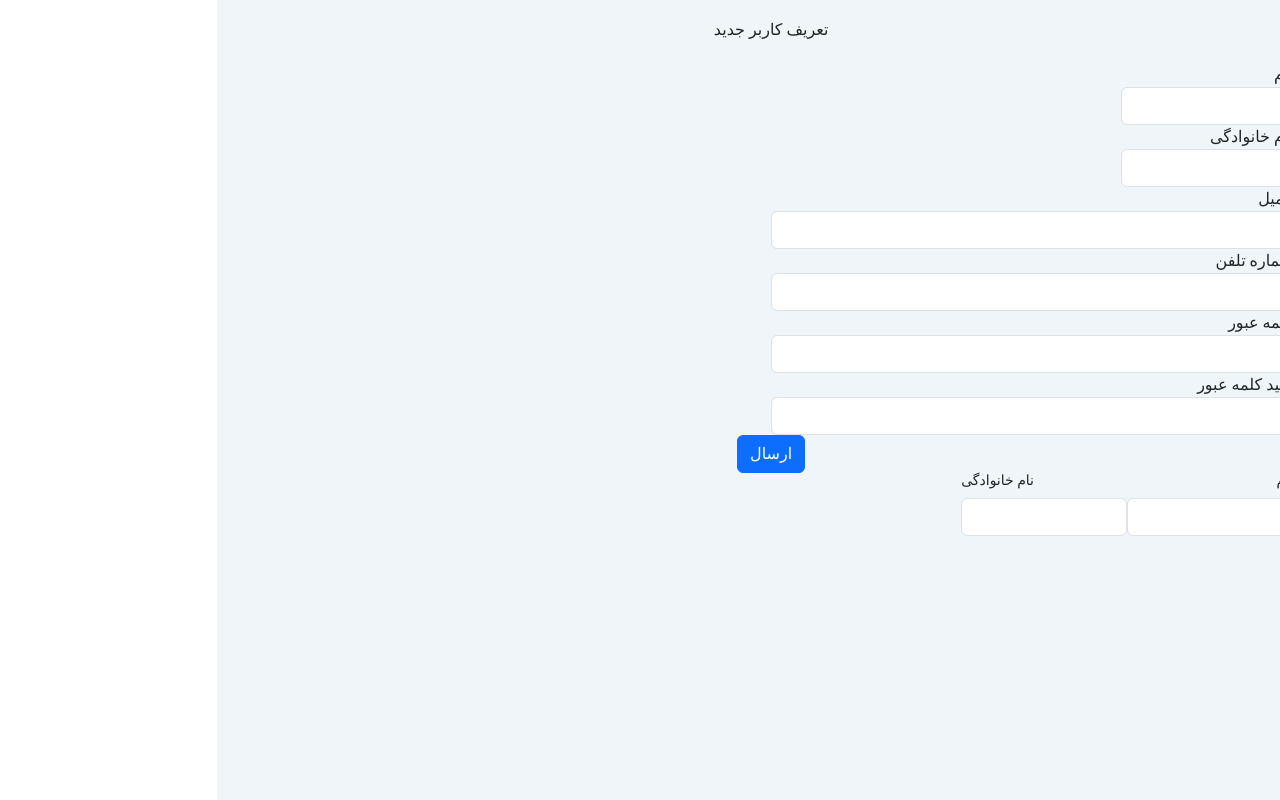
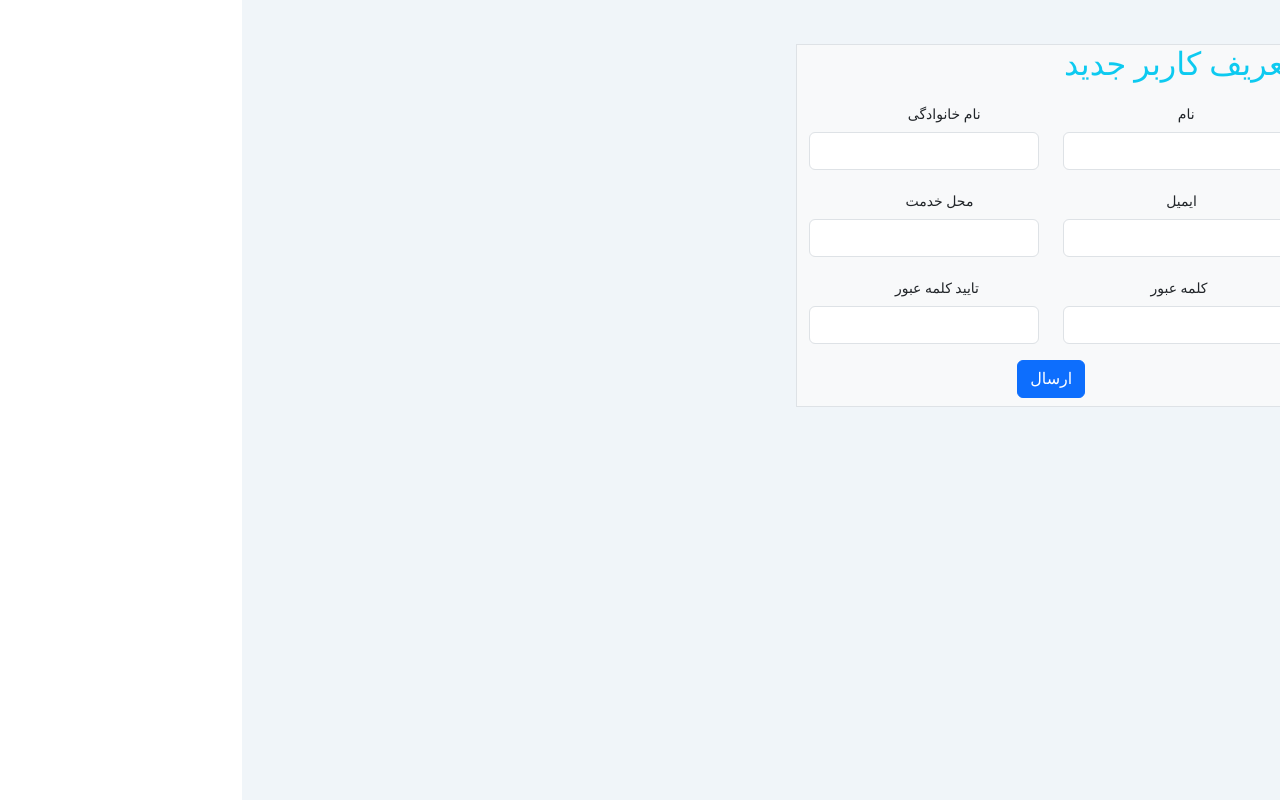
Before and after one commit to hosseinhaji1980/news-dashboard, a React (Create React App) app: page /users in a window 1280 px wide. Built offline with nearby package versions, Linux system fonts and the light colour scheme; a web font is replaced by a local one.

Commit message:
edit users form

```diff
--- a/src/Pages/Users.jsx
+++ b/src/Pages/Users.jsx
@@ -27,16 +27,25 @@ const Users = () => {
   };
 
   return (
-    <div className="user-form-container">
+    <div className="user-form-container p-4 ">
       <div className="form-wrapper">
-        <h2 className="text-center mb-4">تعریف کاربر جدید</h2>
+        <div className="row">
+  <div className="col-xl-6 text-end border bg-light">
+  <div className="row d-flex justify-content-between">
+  <div className="col-xl-12 text-end">
+        <h2 className="text-end fs-2 mb-4 text-info ">تعریف کاربر جدید</h2>
+        </div>
+        </div>
         <form onSubmit={handleSubmit}>
-          <div className="row d-flex justify-contents-between">
-            <div className="col-xl-8">
 
-          <div className=" form-row">
-            <div className="form-group col-md-3">
-              <label htmlFor="firstName">نام</label>
+        <div className="row d-flex justify-content-between">
+  <div className="col-xl-12 text-end">
+    <div className="d-flex justify-content-around">
+      <h4 className='fs-sm'>نام</h4>
+      <h4 className='text-start'>نام خانوادگی</h4>
+    </div>
+    <div className="row g-6">
+      <div className="col">
         <input
           type="text"
           className="form-control"
@@ -47,99 +56,7 @@ const Users = () => {
           required
         />
       </div>
-            <div className="form-group col-md-3">
-              <label htmlFor="lastName">نام خانوادگی</label>
-              <input
-                type="text"
-                className="form-control"
-                id="lastName"
-                name="lastName"
-                value={formData.lastName}
-                onChange={handleChange}
-                required
-              />
-            </div>
-          </div>
-            </div>
-
-          </div>
-          <div className="form-row">
-            <div className="form-group col-md-6">
-              <label htmlFor="email">ایمیل</label>
-              <input
-                type="email"
-                className="form-control"
-                id="email"
-                name="email"
-                value={formData.email}
-                onChange={handleChange}
-                required
-              />
-            </div>
-            <div className="form-group col-md-6">
-              <label htmlFor="phone">شماره تلفن</label>
-              <input
-                type="tel"
-                className="form-control"
-                id="phone"
-                name="phone"
-                value={formData.phone}
-                onChange={handleChange}
-                required
-              />
-            </div>
-          </div>
-          <div className="form-row">
-            <div className="form-group col-md-6">
-              <label htmlFor="password">کلمه عبور</label>
-              <input
-                type="password"
-                className="form-control"
-                id="password"
-                name="password"
-                value={formData.password}
-                onChange={handleChange}
-                required
-              />
-            </div>
-            <div className="form-group col-md-6">
-              <label htmlFor="confirmPassword">تایید کلمه عبور</label>
-              <input
-                type="password"
-                className="form-control"
-                id="confirmPassword"
-                name="confirmPassword"
-                value={formData.confirmPassword}
-                onChange={handleChange}
-                required
-              />
-            </div>
-          </div>
-          <div className="text-center">
-            <button type="submit" className="btn btn-primary">
-              ارسال
-            </button>
-          </div>
-        </form>
-      </div>
-      <div className="row d-flex justify-content-between">
-  <div className="col-xl-4">
-    <div className="d-flex justify-content-between">
-      <h4>نام</h4>
-      <h4>نام خانوادگی</h4>
-    </div>
-    <div className="row">
-
-    <div className="d-flex justify-content-between">
-    <input
-                type="text"
-                className="form-control"
-                id="firstName"
-                name="firstName"
-                value={formData.firstName}
-                onChange={handleChange}
-                required
-                />
+      <div className="col">
         <input
           type="text"
           className="form-control"
@@ -153,7 +70,86 @@ const Users = () => {
     </div>
   </div>
 </div>
+<div className="row d-flex justify-content-between mt-4">
+  <div className="col-xl-12 text-end">
+    <div className="d-flex justify-content-around">
+      <h4 className='fs-sm'>ایمیل</h4>
+      <h4 className='text-start'>محل خدمت</h4>
     </div>
+    <div className="row g-6">
+      <div className="col">
+        <input
+          type="email"
+          className="form-control text-start"
+          id="email"
+          name="email"
+          value={formData.email}
+          onChange={handleChange}
+          required
+        />
+      </div>
+      <div className="col">
+        <input
+          type="tel"
+          className="form-control text-start"
+          id="phone"
+          name="phone"
+          value={formData.phone}
+          onChange={handleChange}
+          required
+        />
+      </div>
+    </div>
+  </div>
+</div>
+<div className="row d-flex justify-content-between mt-4">
+  <div className="col-xl-12 text-end">
+    <div className="d-flex justify-content-around">
+      <h4 className='fs-sm'>کلمه عبور</h4>
+      <h4 className='text-start'>تایید کلمه عبور</h4>
+    </div>
+    <div className="row g-6">
+      <div className="col">
+        <input
+          type="password"
+          className="form-control text-start"
+          id="password"
+          name="password"
+          value={formData.password}
+          onChange={handleChange}
+          required
+        />
+      </div>
+      <div className="col">
+        <input
+          type="password"
+          className="form-control text-start"
+          id="confirmPassword"
+          name="confirmPassword"
+          value={formData.confirmPassword}
+          onChange={handleChange}
+          required
+        />
+      </div>
+    </div>
+  </div>
+</div>
+        </form>
+        <div className="text-center mt-3 mb-2">
+            <button type="submit" className="btn btn-primary">
+              ارسال
+            </button>
+          </div>
+      </div>
+
+
+
+    </div>
+
+        </div>
+
+    </div>
+
   );
 };
 
```
Lines whose indentation alone changed are shown as unchanged.
